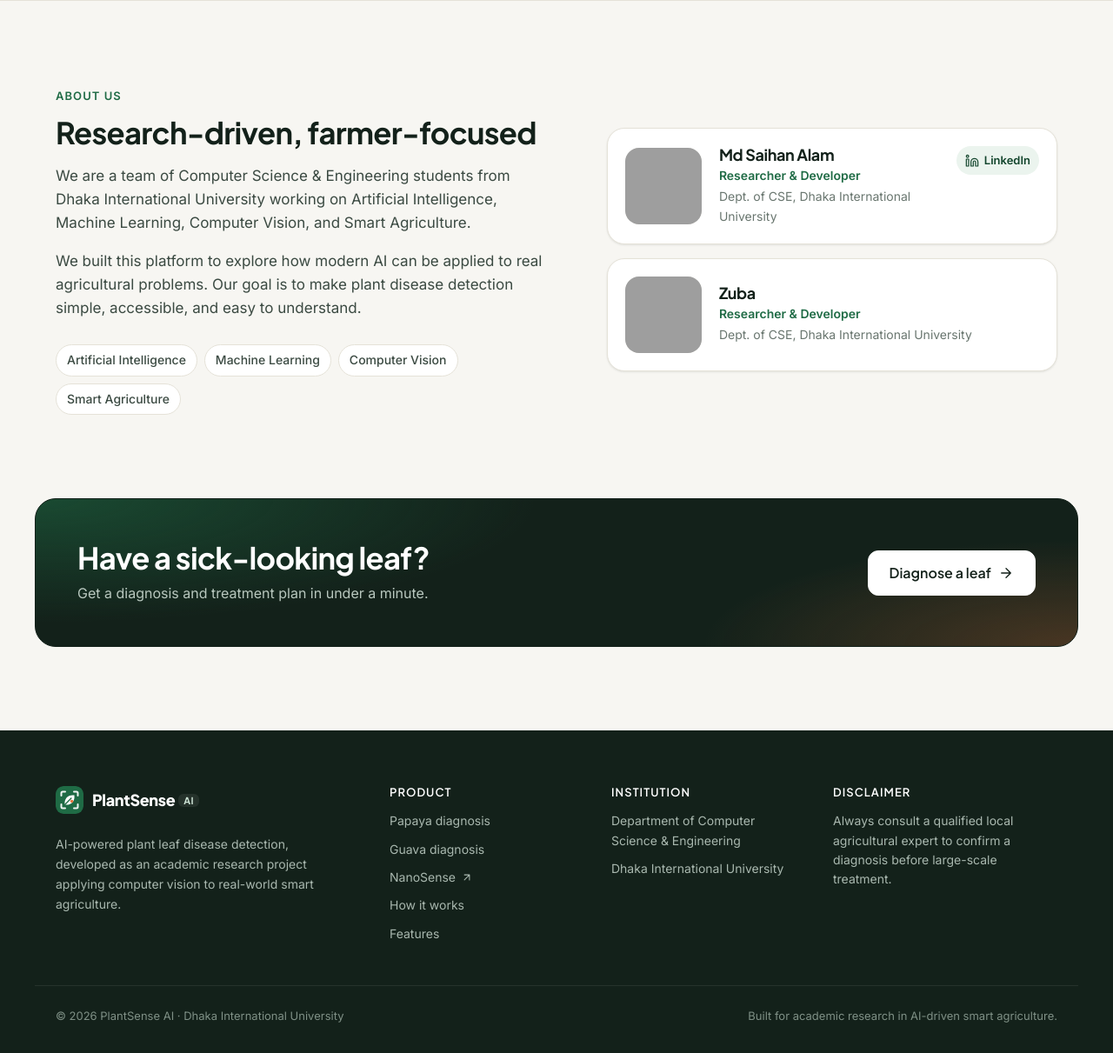
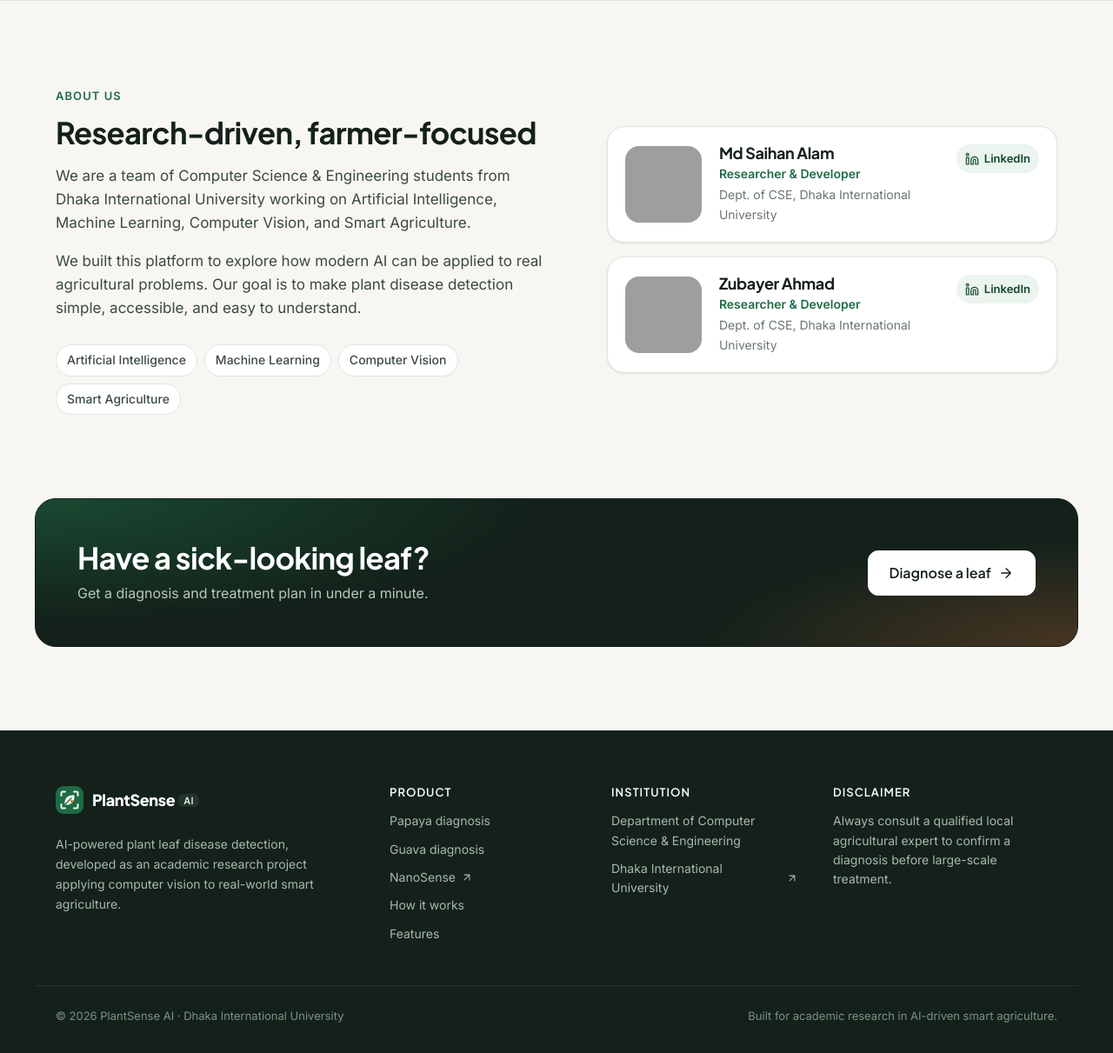
Before and after one commit to Saihan-DIU/PlantSense-AI, a Flask app: page / in a window 1280 px wide. Shown: the part 2258-3469 px from the top of the page at 87% size. Run offline with Flask 3, Linux system fonts and the light colour scheme; grey boxes are pictures that could not be loaded.

Commit message:
Rename Zuba to Zubayer Ahmad with LinkedIn link; link DIU in footer
Co-Authored-By: Claude Opus 5.5 <noreply@anthropic.com>

```diff
--- a/templates/base.html
+++ b/templates/base.html
@@ -133,7 +133,9 @@
       <div class="footer-col">
         <h4>{{ t('footer.institution') }}</h4>
         <p>{{ t('footer.dept') }}</p>
-        <p>{{ t('footer.university') }}</p>
+        <a href="https://diu.ac/" target="_blank" rel="noopener noreferrer" class="footer-external">
+          {{ t('footer.university') }} {{ icon('arrow-right', 14, 'footer-external__icon') }}
+        </a>
       </div>
 
       <div class="footer-col">
--- a/templates/index.html
+++ b/templates/index.html
@@ -98,14 +98,15 @@
         </div>
         <span class="team-card__social">{{ icon('linkedin', 16) }}<span>LinkedIn</span></span>
       </a>
-      <article class="team-card reveal">
-        <img src="{{ url_for('static', filename='images/team/zuba.jpg') }}" alt="{{ t('team.photo_alt', name='Zuba') }}" class="team-card__photo" loading="lazy" />
-        <div>
-          <h3>Zuba</h3>
+      <a class="team-card team-card--link reveal" href="https://www.linkedin.com/in/zubayer-ahmad/" target="_blank" rel="noopener noreferrer" aria-label="{{ t('team.linkedin_aria', name='Zubayer Ahmad') }}">
+        <img src="{{ url_for('static', filename='images/team/zuba.jpg') }}" alt="{{ t('team.photo_alt', name='Zubayer Ahmad') }}" class="team-card__photo" loading="lazy" />
+        <div class="team-card__info">
+          <h3>Zubayer Ahmad</h3>
           <p class="team-card__role">{{ t('team.role') }}</p>
           <p class="team-card__org">{{ t('team.org') }}</p>
         </div>
-      </article>
+        <span class="team-card__social">{{ icon('linkedin', 16) }}<span>LinkedIn</span></span>
+      </a>
     </div>
   </div>
 </section>
```
